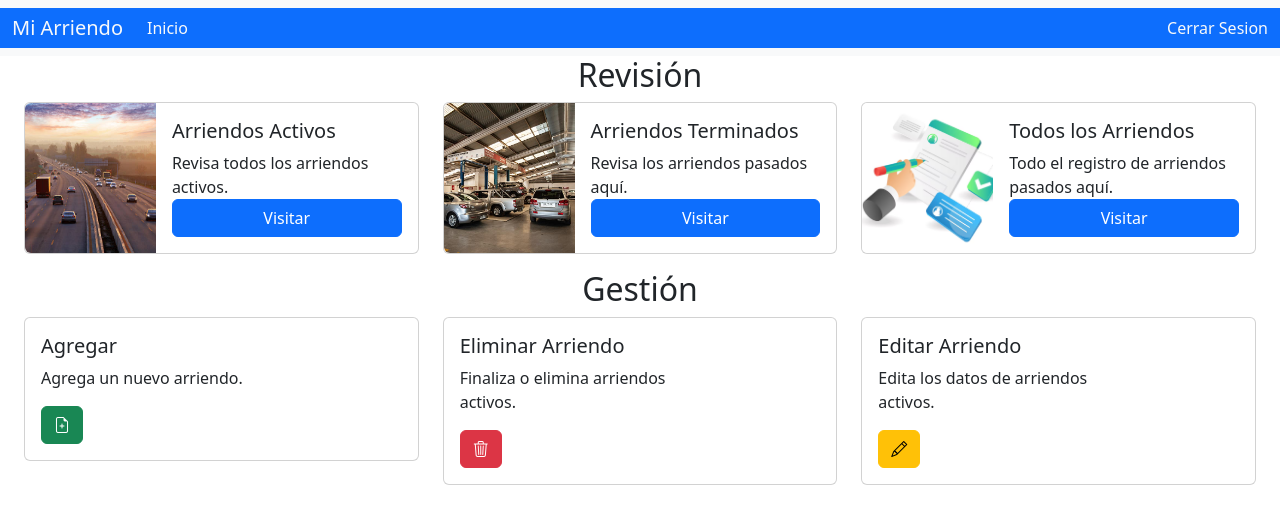
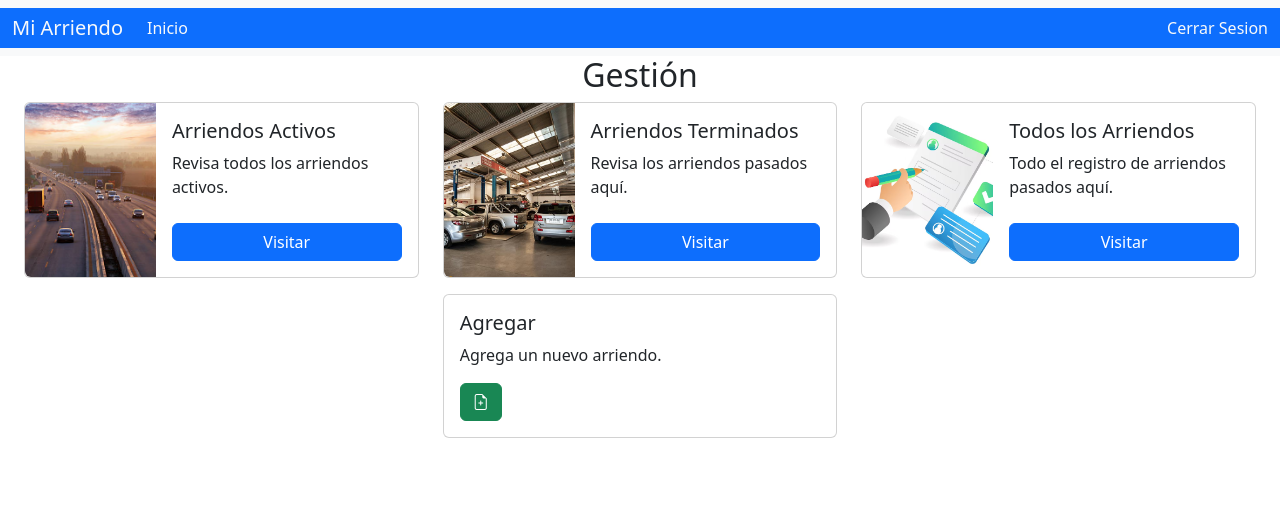
Before and after one commit to Razor7w/project_web, a React (Vite) app: page /Home in a window 1280 px wide. Shown: the top 524 px of the page. Built offline with nearby package versions, Linux system fonts and the light colour scheme.

Commit message:
fix: update Home component title and remove unused sections

```diff
--- a/src/views/Home.tsx
+++ b/src/views/Home.tsx
@@ -3,7 +3,7 @@ import { NavLink } from "react-router-dom";
 export default function Home() {
   return (
     <>
-      <h2 className="text-center">Revisión</h2>
+      <h2 className="text-center">Gestión</h2>
       <div className="container-fluid">
         <div className="row ">
           <div className="col-12 col-md-6 col-lg-4 mb-3">
@@ -22,6 +22,7 @@ export default function Home() {
                       <h5 className="card-title">Arriendos Activos</h5>
                       <p className="card-text">Revisa todos los arriendos activos.</p>
                     </div>
+                    <br />
                     <NavLink to="/arriendosActivos" className="btn btn-primary mt-auto">
                       Visitar
                     </NavLink>
@@ -47,6 +48,7 @@ export default function Home() {
                       <h5 className="card-title">Arriendos Terminados</h5>
                       <p className="card-text">Revisa los arriendos pasados aquí.</p>
                     </div>
+                    <br />
                     <NavLink to="/arriendosTerminados" className="btn btn-primary mt-auto">
                       Visitar
                     </NavLink>
@@ -72,6 +74,7 @@ export default function Home() {
                       <h5 className="card-title">Todos los Arriendos</h5>
                       <p className="card-text">Todo el registro de arriendos pasados aquí.</p>
                     </div>
+                    <br />
                     <NavLink to="/arriendos" className="btn btn-primary mt-auto">
                       Visitar
                     </NavLink>
@@ -81,8 +84,7 @@ export default function Home() {
             </div>
           </div>
         </div>
-        <h2 className="text-center">Gestión</h2>
-        <div className="row">
+        <div className="row justify-content-center">
           <div className="col-sm-4 mb-3 mb-sm-0">
             <div className="card mb-6" style={{ maxWidth: "600px" }}>
               <div className="row g-0">
@@ -98,37 +100,6 @@ export default function Home() {
               </div>
             </div>
           </div>
-
-          <div className="col-sm-4 mb-3 mb-sm-0">
-            <div className="card mb-6" style={{ maxWidth: "600px" }}>
-              <div className="row g-0">
-                <div className="col-md-8">
-                  <div className="card-body">
-                    <h5 className="card-title">Eliminar Arriendo</h5>
-                    <p className="card-text">Finaliza o elimina arriendos activos.</p>
-                    <NavLink to="/eliminarArriendo" className="btn btn-danger">
-                      <i className="bi bi-trash3"></i>
-                    </NavLink>
-                  </div>
-                </div>
-              </div>
-            </div>
-          </div>
-          <div className="col-sm-4 mb-3 mb-sm-0">
-            <div className="card mb-6" style={{ maxWidth: "600px" }}>
-              <div className="row g-0">
-                <div className="col-md-8">
-                  <div className="card-body">
-                    <h5 className="card-title">Editar Arriendo</h5>
-                    <p className="card-text">Edita los datos de arriendos activos.</p>
-                    <NavLink to="/editarArriendo" className="btn btn-warning">
-                      <i className="bi bi-pencil"></i>
-                    </NavLink>
-                  </div>
-                </div>
-              </div>
-            </div>
-          </div>
         </div>
       </div>
     </>
```
